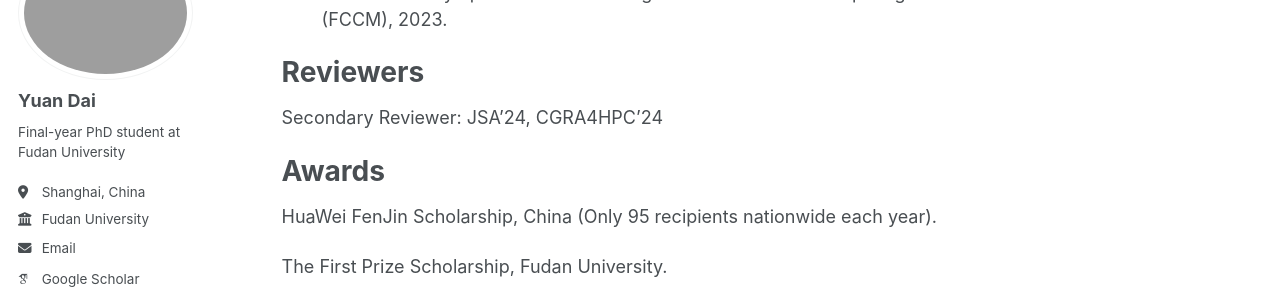
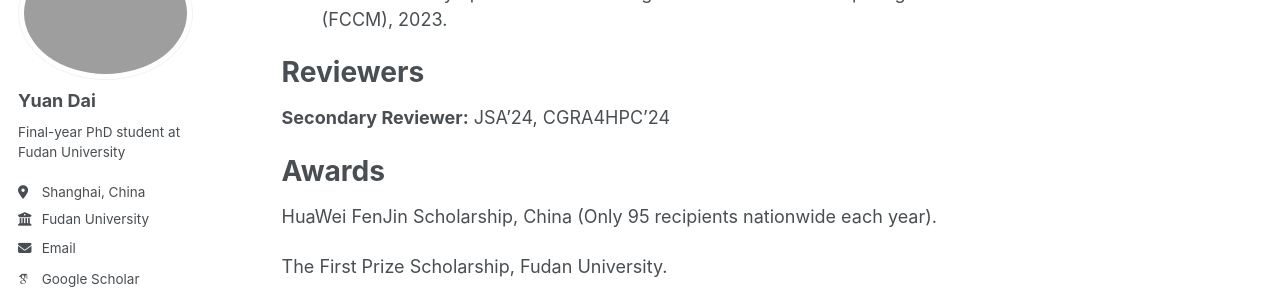
Before and after one commit to Dai-dirk/Dai-dirk.github.io, a Jekyll site: the page built from _pages/about.md, in a window 1280 px wide and 900 px high, scrolled down 1319 px. Shown: the part 153-453 px from the top of the window. Built offline with Jekyll 4.4.1, drawn with Linux system fonts in a browser that asks for light colours; some web fonts are replaced.

```diff
--- a/_pages/about.md
+++ b/_pages/about.md
@@ -48,7 +48,7 @@ IEEE International Symposium on Field-Programmable Custom Computing Machines (FC
 
 Reviewers
 ======
-Secondary Reviewer: JSA'24, CGRA4HPC'24
+**Secondary Reviewer:** JSA'24, CGRA4HPC'24
 
 
 Awards
```
